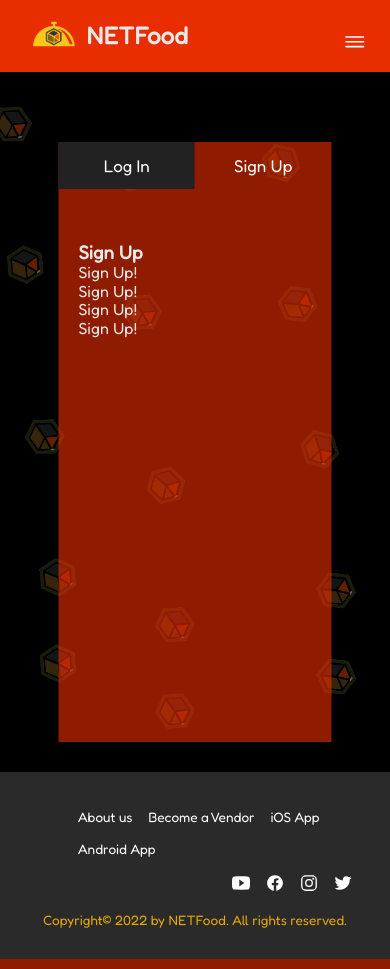
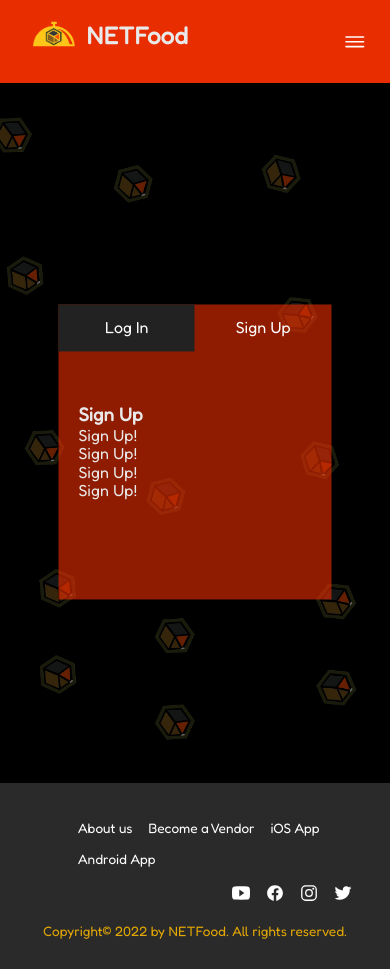
Before and after one commit to NetApps-Interns/NetFood, a PHP site: page /login-signup.html in a window 390 px wide. Run offline with PHP 8.4, Linux system fonts and the light colour scheme.

Commit message:
fix: :bug: Fixed the mobile nav ovrflow from header and tab view of login & signup

```diff
--- a/login-signup.html
+++ b/login-signup.html
@@ -28,8 +28,8 @@
 
 <section class="image-background">
     <div class="hover-tab">
-        <button class="tablink" onclick="openPage('log-in', this)">Log In</button>
-        <button class="tablink" onclick="openPage('sign-up', this)" id="defaultOpen">Sign Up</button>
+        <button class="tablink" onclick="openPage('log-in', this, 'initial')">Log In</button>
+        <button class="tablink" onclick="openPage('sign-up', this, 'initial')" id="defaultOpen">Sign Up</button>
 
 
 
--- a/res/script.js
+++ b/res/script.js
@@ -1,15 +1,3 @@
-var i = 0;
-var txt = "Enter your delivery address...";
-var speed = 50;
-
-function typeWriter() {
-	if (i < txt.length) {
-		document.getElementById("input").innerHTML += txt.charAt(i);
-		i++;
-		setTimeout(typeWriter, speed);
-	}
-}
-
 // Mobile View Link icon display
 $(".js--nav-icon").click(function () {
 	var nav = $(".main-nav");
@@ -21,27 +9,19 @@ $(".js--nav-icon").click(function () {
 });
 
 
-function openPage(pageName, elmnt) {
-	// Hide all elements with class="tabcontent" by default
+//
+function openPage(pageName,elmnt,color) {
 	var i, tabcontent, tablinks;
-
 	tabcontent = document.getElementsByClassName("tabcontent");
-
 	for (i = 0; i < tabcontent.length; i++) {
 	  tabcontent[i].style.display = "none";
 	}
-
-
-
-	// Show the specific tab content
+	tablinks = document.getElementsByClassName("tablink");
+	for (i = 0; i < tablinks.length; i++) {
+	  tablinks[i].style.backgroundColor = "";
+	}
 	document.getElementById(pageName).style.display = "block";
-
-	//
-	// elmnt.classList.add("active");
-	elmnt.classList.add("active");
-	other.classList.remove("active");
-
-
+	elmnt.style.backgroundColor = color;
   }
 
   // Get the element with id="defaultOpen" and click on it
--- a/res/style.css
+++ b/res/style.css
@@ -62,6 +62,11 @@ header h2 {
 	display: inline-block;
 }
 
+header::after{
+	content: '';
+	display: table;
+	clear: both;
+}
 .logo {
 	height: 50px;
 	width: auto;
@@ -283,12 +288,9 @@ nav li {
 	top: 50%;
 	left: 47%;
 	transform: translate(-50%, -50%);
-	/* display: grid;
-	place-items: center; */
 	background-color: #e82e009d;
 	width:70%;
 	margin: 5% 3%;
-	/* border-radius: 10px; */
 }
 /* Style tab links */
 .tablink {
@@ -299,7 +301,7 @@ nav li {
   outline: none;
   cursor: pointer;
   padding: 14px 16px;
-  font-size: 17px;
+  /* font-size: 17px; */
   width: 50%;
 }
 
@@ -317,8 +319,9 @@ nav li {
   /* color: white; */
   display: none;
   padding: 100px 20px;
-  height:400px;
-  width: 50%;
+  height:100%;
+  /* min-height: 300px; */
+  width: 90%;
 }
 
 /* ------------------------------------- */
```
Lines whose indentation alone changed are shown as unchanged.
